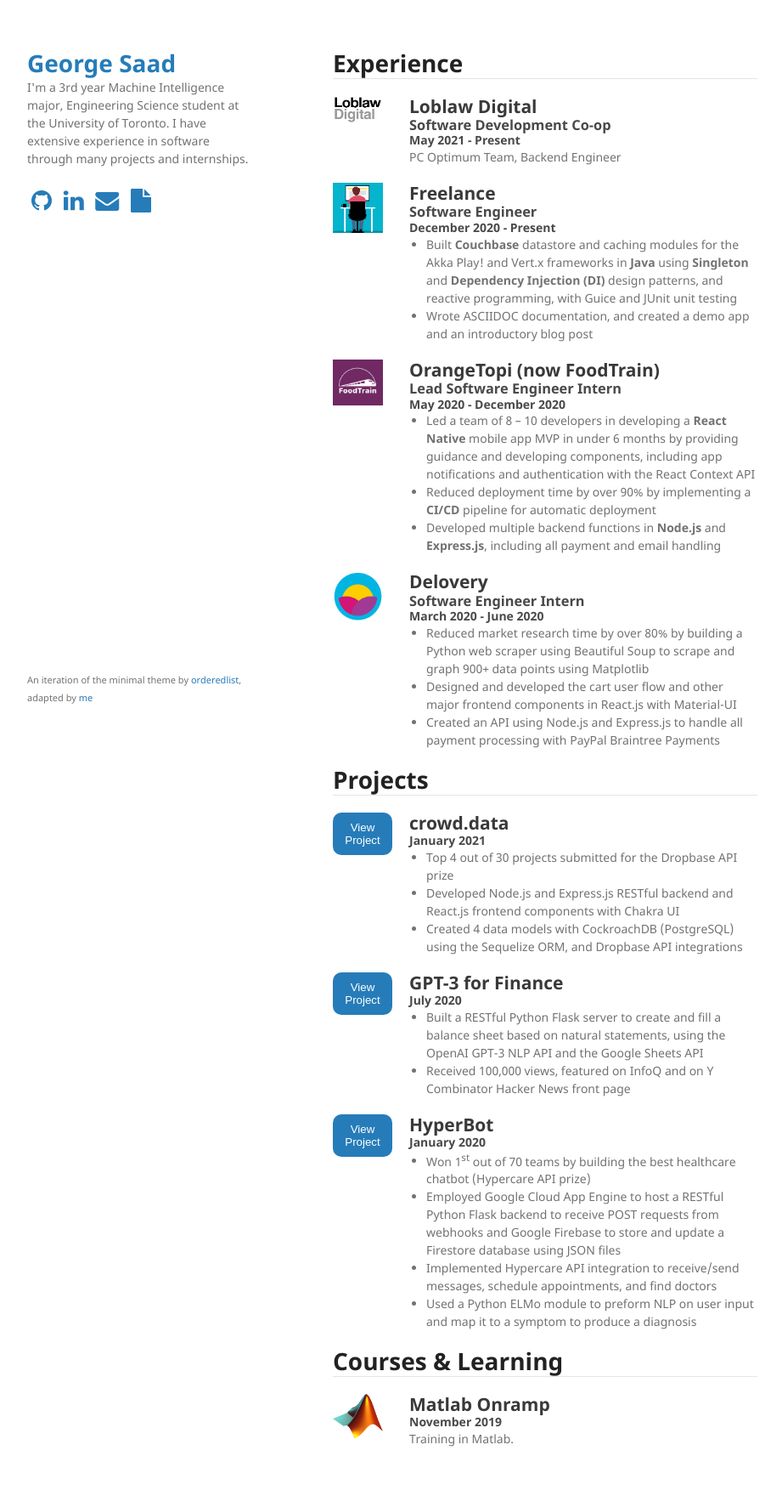
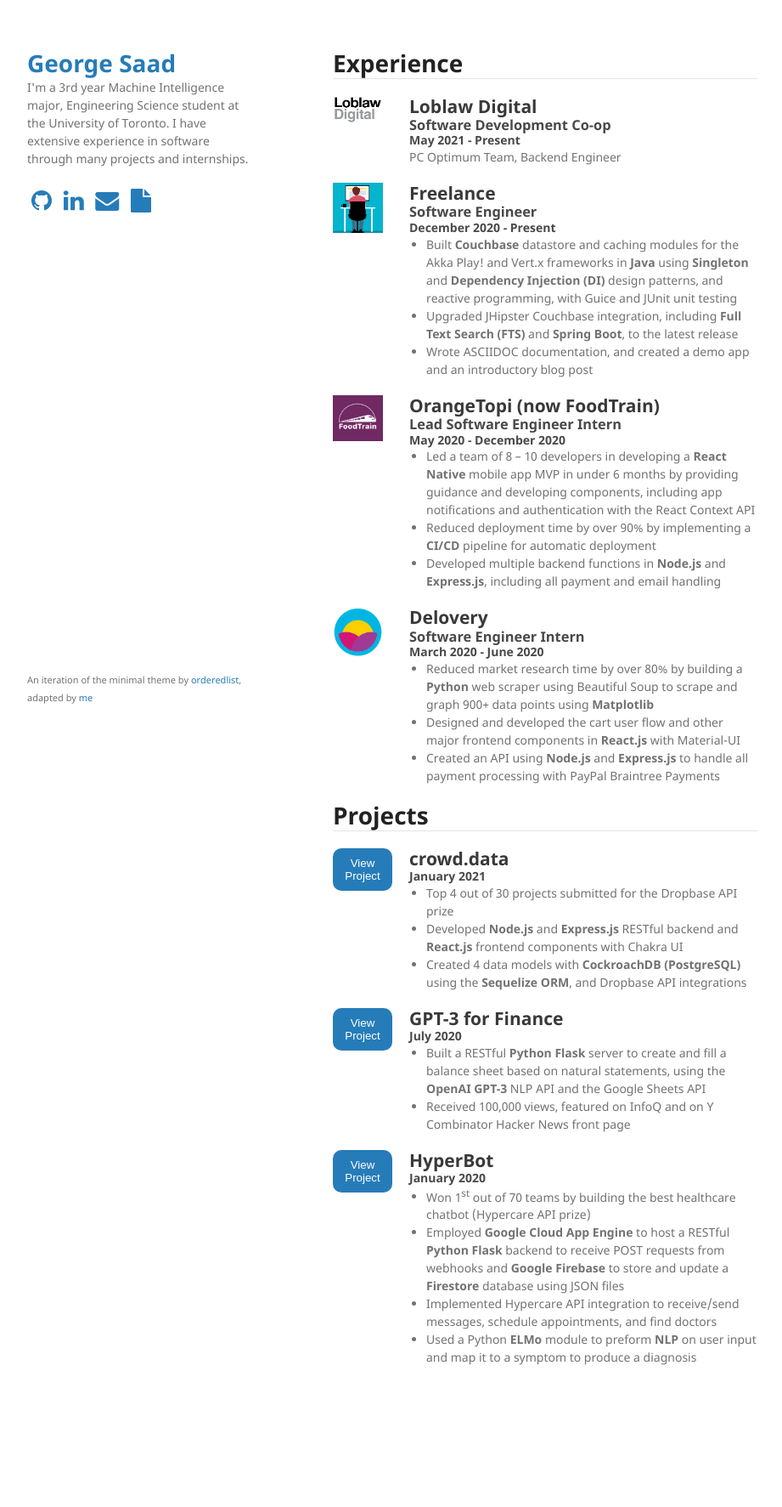
Before and after one commit to rupink/rupink.github.io, a Jekyll site: the page built from index.md, in a window 1280 px wide. Shown: the whole page at 85% size, without its empty margins (178-1099 px from the left). Built offline with Jekyll 4.4.1, drawn with Linux system fonts in a browser that asks for light colours; our own code applies the rules of GitHub Pages for plain Markdown files; after the commit the page ends 1677 px from its top, so only the background shows below that.

Commit message:
Site updates

```diff
--- a/_layouts/default.html
+++ b/_layouts/default.html
@@ -38,6 +38,8 @@
         <li><a href="{{ site.github.repository_url }}">View On <strong>GitHub</strong></a></li>
       </ul>
       {% endif %}
+
+
     </header>
     <section>
 
--- a/index.md
+++ b/index.md
@@ -30,6 +30,7 @@
     <h4>December 2020 - Present</h4>
     <ul>
       <li>Built <b>Couchbase</b> datastore and caching modules for the Akka Play! and Vert.x frameworks in <b>Java</b> using <b>Singleton</b> and <b>Dependency Injection (DI)</b> design patterns, and reactive programming, with Guice and JUnit unit testing </li>
+      <li>Upgraded JHipster Couchbase integration, including <b>Full Text Search (FTS)</b> and <b>Spring Boot</b>, to the latest release</li>
       <li>Wrote ASCIIDOC documentation, and created a demo app and an introductory blog post</li>
     </ul>
   </div>
@@ -62,9 +63,9 @@
     <h3>Software Engineer Intern</h3>
     <h4>March 2020 - June 2020</h4>
     <ul>
-      <li>Reduced market research time by over 80% by building a Python web scraper using Beautiful Soup to scrape and graph 900+ data points using Matplotlib</li>
-      <li>Designed and developed the cart user flow and other major frontend components in React.js with Material-UI</li>
-      <li>Created an API using Node.js and Express.js to handle all payment processing with PayPal Braintree Payments</li>
+      <li>Reduced market research time by over 80% by building a <b>Python</b> web scraper using Beautiful Soup to scrape and graph 900+ data points using <b>Matplotlib</b></li>
+      <li>Designed and developed the cart user flow and other major frontend components in <b>React.js</b> with Material-UI</li>
+      <li>Created an API using <b>Node.js</b> and <b>Express.js</b> to handle all payment processing with PayPal Braintree Payments</li>
     </ul>
   </div>
 </div>
@@ -82,8 +83,8 @@
     <h4>January 2021</h4>
     <ul>
       <li>Top 4 out of 30 projects submitted for the Dropbase API prize</li>
-      <li>Developed Node.js and Express.js RESTful backend and React.js frontend components with Chakra UI</li>
-      <li>Created 4 data models with CockroachDB (PostgreSQL) using the Sequelize ORM, and Dropbase API integrations</li>
+      <li>Developed <b>Node.js</b> and <b>Express.js</b> RESTful backend and <b>React.js</b> frontend components with Chakra UI</li>
+      <li>Created 4 data models with <b>CockroachDB (PostgreSQL)</b> using the <b>Sequelize ORM</b>, and Dropbase API integrations</li>
     </ul>
   </div>
 </div>
@@ -96,7 +97,7 @@
     <a target="_blank" href="https://twitter.com/gkysaad/status/1285717081074409476?s=20" rel="noreferrer noopener"><h2>GPT-3 for Finance</h2></a>
     <h4>July 2020</h4>
     <ul>
-      <li>Built a RESTful Python Flask server to create and fill a balance sheet based on natural statements, using the OpenAI GPT-3 NLP API and the Google Sheets API</li>
+      <li>Built a RESTful <b>Python Flask</b> server to create and fill a balance sheet based on natural statements, using the <b>OpenAI GPT-3</b> NLP API and the Google Sheets API</li>
       <li>Received 100,000 views, featured on InfoQ and on Y Combinator Hacker News front page</li>
     </ul>
   </div>
@@ -111,24 +112,9 @@
     <h4>January 2020</h4>
     <ul>
       <li>Won 1<sup>st</sup> out of 70 teams by building the best healthcare chatbot (Hypercare API prize)</li>
-      <li>Employed Google Cloud App Engine to host a RESTful Python Flask backend to receive POST requests from webhooks and Google Firebase to store and update a Firestore database using JSON files</li>
+      <li>Employed <b>Google Cloud App Engine</b> to host a RESTful <b>Python Flask</b> backend to receive POST requests from webhooks and <b>Google Firebase</b> to store and update a <b>Firestore</b> database using JSON files</li>
       <li>Implemented Hypercare API integration to receive/send messages, schedule appointments, and find doctors</li>
-      <li>Used a Python ELMo module to preform NLP on user input and map it to a symptom to produce a diagnosis</li>
+      <li>Used a Python <b>ELMo</b> module to preform <b>NLP</b> on user input and map it to a symptom to produce a diagnosis</li>
     </ul>
   </div>
 </div>
-
-# Courses & Learning
-
----
-
-<div class="row">
-  <div class="columnl">
-    <a target="_blank" href="https://matlabacademy.mathworks.com/progress/share/certificate.html?id=202d134e-385e-421b-94e4-bd633280a08c" rel="noreferrer noopener"><img src="/assets/img/matlab.png" class="thumbnail"/></a>
-  </div>
-  <div class="columnr">
-    <a target="_blank" href="https://matlabacademy.mathworks.com/progress/share/certificate.html?id=202d134e-385e-421b-94e4-bd633280a08c" rel="noreferrer noopener"><h2>Matlab Onramp</h2></a>
-    <h4>November 2019</h4>
-    Training in Matlab.
-  </div>
-</div>
```
Also changed, not shown: 5 other files.
